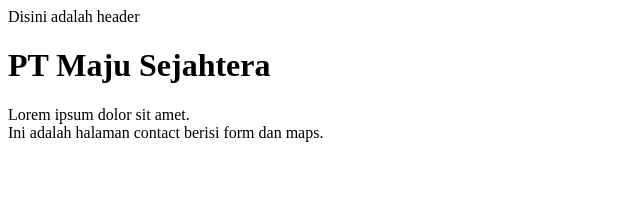
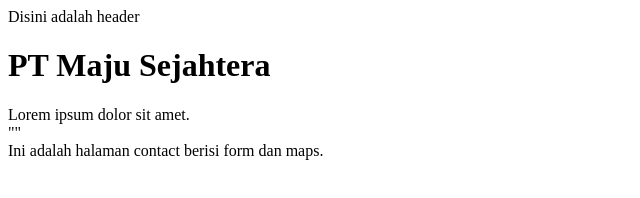
Before and after one commit to NandaElsaR/CompanyProfile, a plain HTML site: page contact-us.html in a window 1280 px wide. Shown: the whole page, without its empty margins (0-640 px from the left). Drawn offline with Linux system fonts and the light colour scheme.

Commit message:
Membuat form di halaman kontak

```diff
--- a/contact-us.html
+++ b/contact-us.html
@@ -13,6 +13,8 @@
 
     <div>Lorem ipsum dolor sit amet.</div>
 
+    <form action=>""</form>
+
     <footer>Ini adalah halaman contact berisi form dan maps.</footer>
 
 </body>
```
